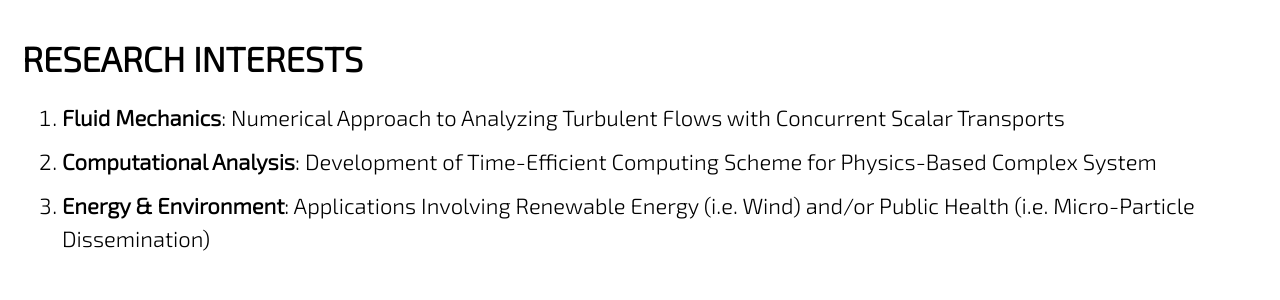
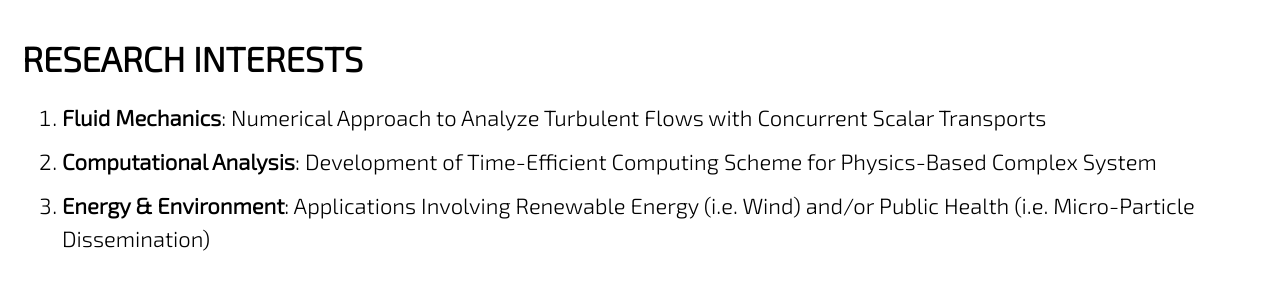
Before and after one commit to jun9303/jun9303.github.io, a Jekyll site: the page built from _pages/about.md, in a window 1280 px wide and 900 px high, scrolled down 1112 px. Shown: the part 156-456 px from the top of the window. Built offline with Jekyll 4.4.1, drawn with Linux system fonts in a browser that asks for light colours; cached includes are drawn as plain includes; nearby versions of some CDN libraries.

Commit message:
Signed-off-by: Joon <jun9303@gmail.com>

```diff
--- a/_pages/about.md
+++ b/_pages/about.md
@@ -44,7 +44,7 @@ feature_row:
 
 # RESEARCH INTERESTS
 
-1. **Fluid Mechanics**: Numerical Approach to Analyzing Turbulent Flows with Concurrent Scalar Transports
+1. **Fluid Mechanics**: Numerical Approach to Analyze Turbulent Flows with Concurrent Scalar Transports
 2. **Computational Analysis**: Development of Time-Efficient Computing Scheme for Physics-Based Complex System
 3. **Energy & Environment**: Applications Involving Renewable Energy (i.e. Wind) and/or Public Health (i.e. Micro-Particle Dissemination)
 
```
